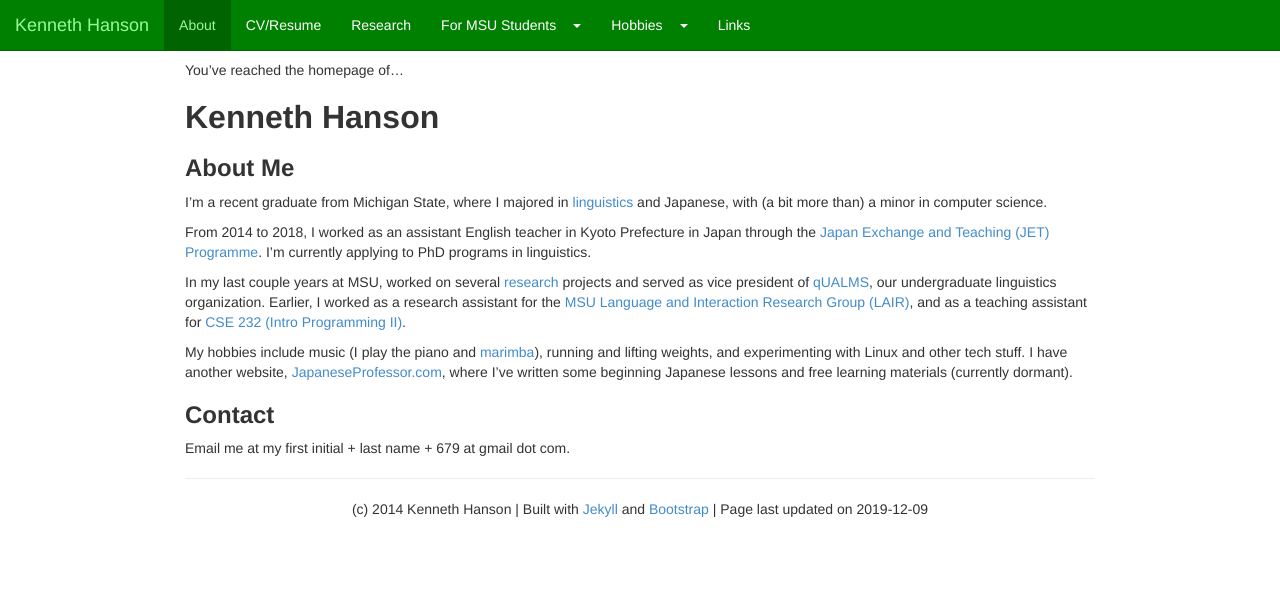
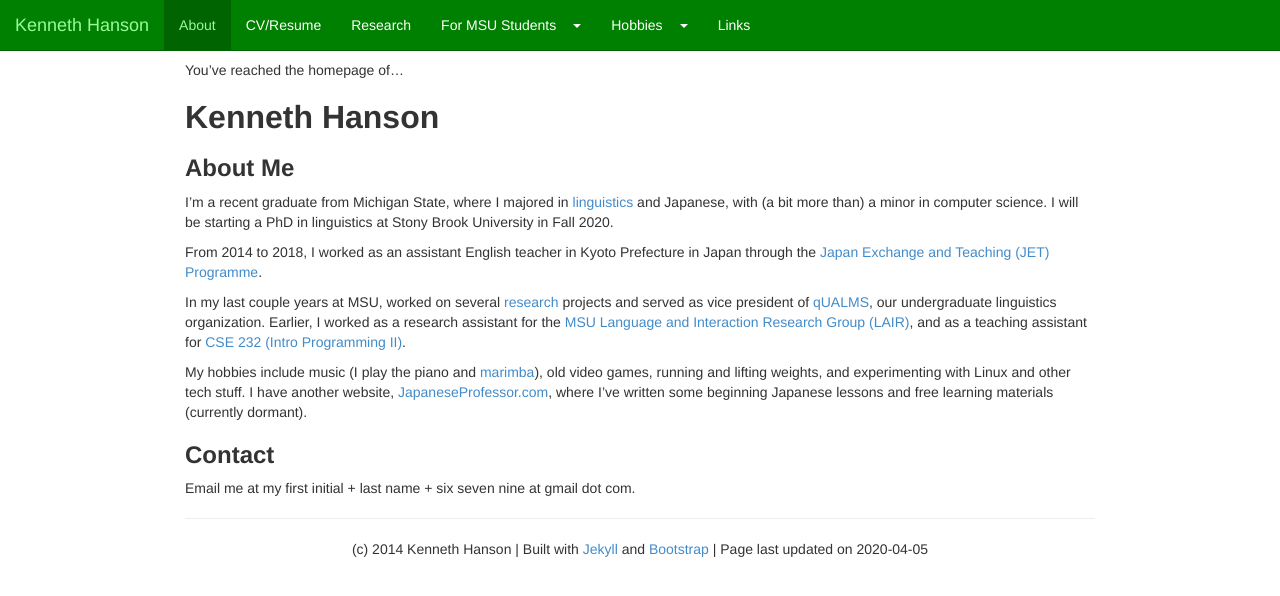
Before and after one commit to khanson679/khanson679.github.io, a Jekyll site: the page built from index.md, in a window 1280 px wide. Shown: the top 596 px of the page. Built offline with Jekyll 4.4.1, drawn with Linux system fonts in a browser that asks for light colours; nearby versions of some CDN libraries.

Commit message:
Update bio.

```diff
--- a/index.md
+++ b/index.md
@@ -1,7 +1,7 @@
 ---
 title: About
 layout: default
-date: 2019-12-09
+date: 2020-04-05
 ---
 
 You've reached the homepage of...
@@ -10,17 +10,17 @@ You've reached the homepage of...
 
 ## About Me
 
-I'm a recent graduate from Michigan State, where I majored in [linguistics][] and Japanese, with (a bit more than) a minor in computer science.
+I'm a recent graduate from Michigan State, where I majored in [linguistics][] and Japanese, with (a bit more than) a minor in computer science. I will be starting a PhD in linguistics at Stony Brook University in Fall 2020.
 
-From 2014 to 2018, I worked as an assistant English teacher in Kyoto Prefecture in Japan through the [Japan Exchange and Teaching (JET) Programme][jet]. I'm currently applying to PhD programs in linguistics.
+From 2014 to 2018, I worked as an assistant English teacher in Kyoto Prefecture in Japan through the [Japan Exchange and Teaching (JET) Programme][jet].
 
 In my last couple years at MSU, worked on several [research][] projects and served as vice president of [qUALMS][], our undergraduate linguistics organization. Earlier, I worked as a research assistant for the [MSU Language and Interaction Research Group (LAIR)][lair], and as a teaching assistant for [CSE 232 (Intro Programming II)][cse232].
 
-My hobbies include music (I play the piano and [marimba][]), running and lifting weights, and experimenting with Linux and other tech stuff. I have another website, [JapaneseProfessor.com][jp], where I've written some beginning Japanese lessons and free learning materials (currently dormant).
+My hobbies include music (I play the piano and [marimba][]), old video games, running and lifting weights, and experimenting with Linux and other tech stuff. I have another website, [JapaneseProfessor.com][jp], where I've written some beginning Japanese lessons and free learning materials (currently dormant).
 
 ## Contact
 
-Email me at my first initial + last name + 679 at gmail dot com.
+Email me at my first initial + last name + six seven nine at gmail dot com.
 
 [linguistics]: http://en.wikipedia.org/wiki/linguistics
 [jet]: http://www.jetprogramme.org/
```
